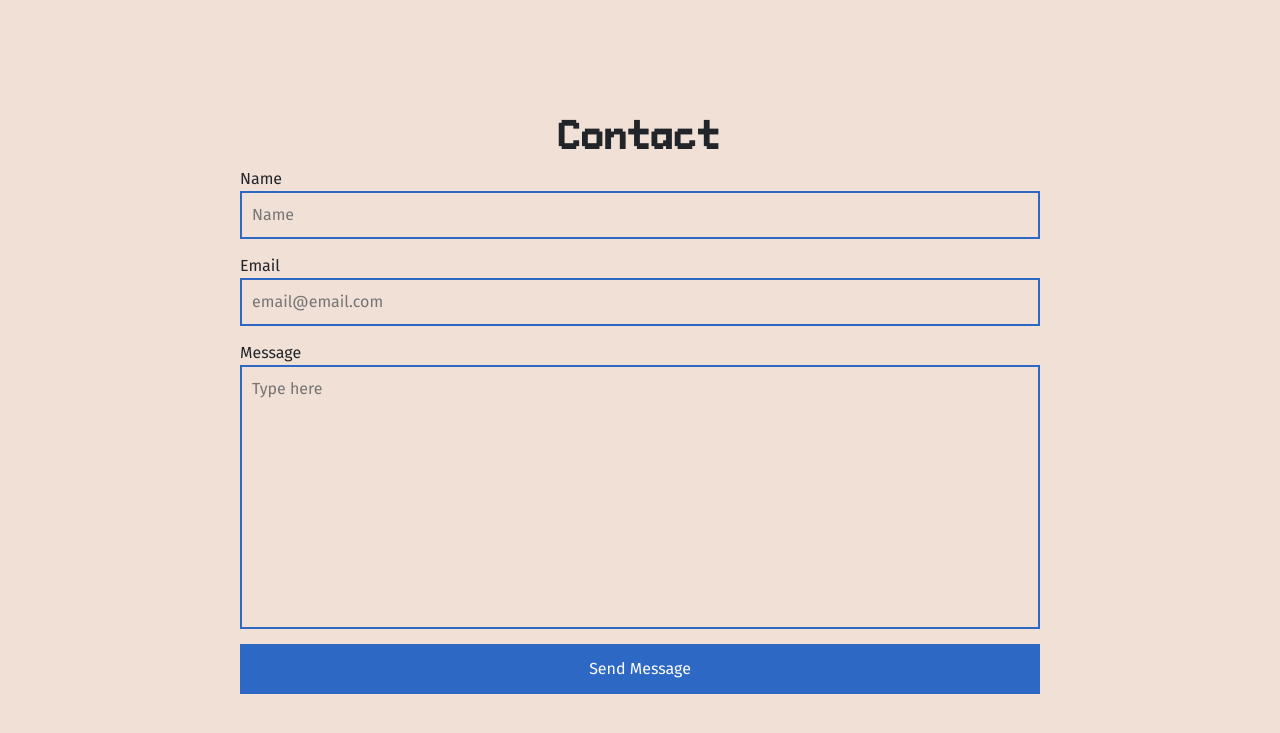
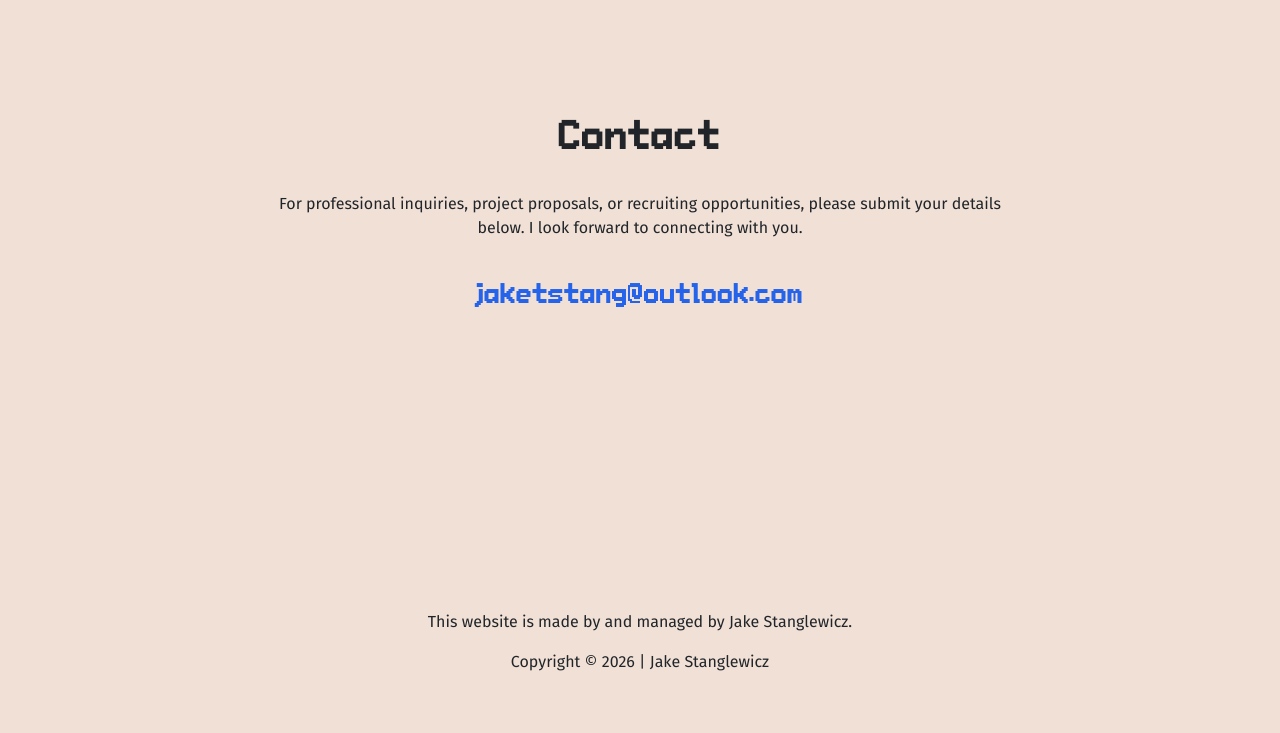
Before and after one commit to stinkothedev/Portfolio-Website, a plain HTML site: page index.html in a window 1280 px wide. Shown: the part 2001-2734 px from the top of the page. After the commit the page ends 2691 px from the top, so only its background shows below. Drawn offline with Linux system fonts and the light colour scheme.

Commit message:
Updated contact page, some bookmarks, and format

```diff
--- a/index.html
+++ b/index.html
@@ -19,7 +19,7 @@
     <!-- Your Custom Stylesheet -->
     <link rel="stylesheet" href="styles.css">
 
-    <title>Portfolio</title>
+    <title>Jake Stanglewicz Portfolio</title>
 </head>
 
 <body class="body-one">
@@ -34,17 +34,17 @@
 
         <div class="right">
 
-            <a href="stoic.html" target="_blank" rel="noopener noreferrer">
+            <a href="stoic.html" target="_self" rel="noopener noreferrer">
                 <i class="fa-solid fa-gamepad"></i>
                 <span>Stoic</span>
             </a>
 
-            <a href="gamejams.html" target="_blank" rel="noopener noreferrer">
+            <a href="gamejams.html" target="_self" rel="noopener noreferrer">
                 <i class="fa-solid fa-headset"></i>
                 <span>Game Jams</span>
             </a>
 
-            <a href="projects.html" target="_blank" rel="noopener noreferrer">
+            <a href="projects.html" target="_self" rel="noopener noreferrer">
                 <i class="fa-solid fa-book"></i>
                 <span>Projects</span>
             </a>
@@ -128,7 +128,7 @@
 
         <!-- SECTION: RESUME -->
         <section id="resume" class="resume-section">
-            <a href="Resume/Oct 2026 Resume.pdf" download="My_Name_Resume.pdf" class="btn-download">
+            <a href="Resume/Oct V2 2026 Resume.pdf" download="JakeStang_Resume.pdf" class="btn-download">
             Download Resume
             </a>
         </section>
@@ -250,18 +250,9 @@
 
             <div class="group">
 
-                <form>
-                    <label for="name">Name</label>
-                    <input type="name" id="name" placeholder="Name">
-
-                    <label for="email">Email</label>
-                    <input type="email" id="email" placeholder="email@email.com">
-
-                    <label for="message">Message</label>
-                    <textarea id="message" cols="30" rows="10" placeholder="Type here"></textarea>
-
-                    <button type="submit">Send Message</button>
-                </form>
+                <p>For professional inquiries, project proposals, or recruiting opportunities, please submit your details below.
+                    I look forward to connecting with you.</p>
+                <h1>jaketstang@outlook.com</h1>
 
             </div>
 
--- a/styles.css
+++ b/styles.css
@@ -298,41 +298,16 @@ a {
 
 }
 
-.contact-section .group label {
+.contact-section .group p {
     font-family: 'Fira Sans';
+    text-align: center;
+    padding: 25px 25px;
 }
 
-.contact-section .group .text {
-    flex: 3;
-    margin-top: 20px;
-}
-
-.contact-section .group form {
-    flex: 3;
-    display: flex;
-    flex-direction: column;
-}
-
-.contact-section .group form input,
-.contact-section .group form textarea {
-    font-family: 'Fira Sans', sans-serif;
-    border: 2px solid var(--link-color);
-    background-color: transparent;
-    padding: 10px;
-    margin-bottom: 15px;
-    outline: none;
-    resize: none;
-}
-
-.contact-section .group form button {
-    font-size: 16px;
-    font-family: 'Fira Sans', sans-serif;
-    color: #fff;
-    background-color: var(--link-color);
-    border: none;
-    height: 50px;
-    cursor: pointer;
-    transition: .1s;
+.contact-section .group h1 {
+    text-align: center;
+    color: #2563eb;
+    font-size: 24px;
 }
 
 
```
Also changed, not shown: gamejams.html (+4 -4 lines), projects.html (+5 -4 lines), stoic.html (+8 -8 lines), Images/Stoic/bedrock 32.png (added), 2 other files.
